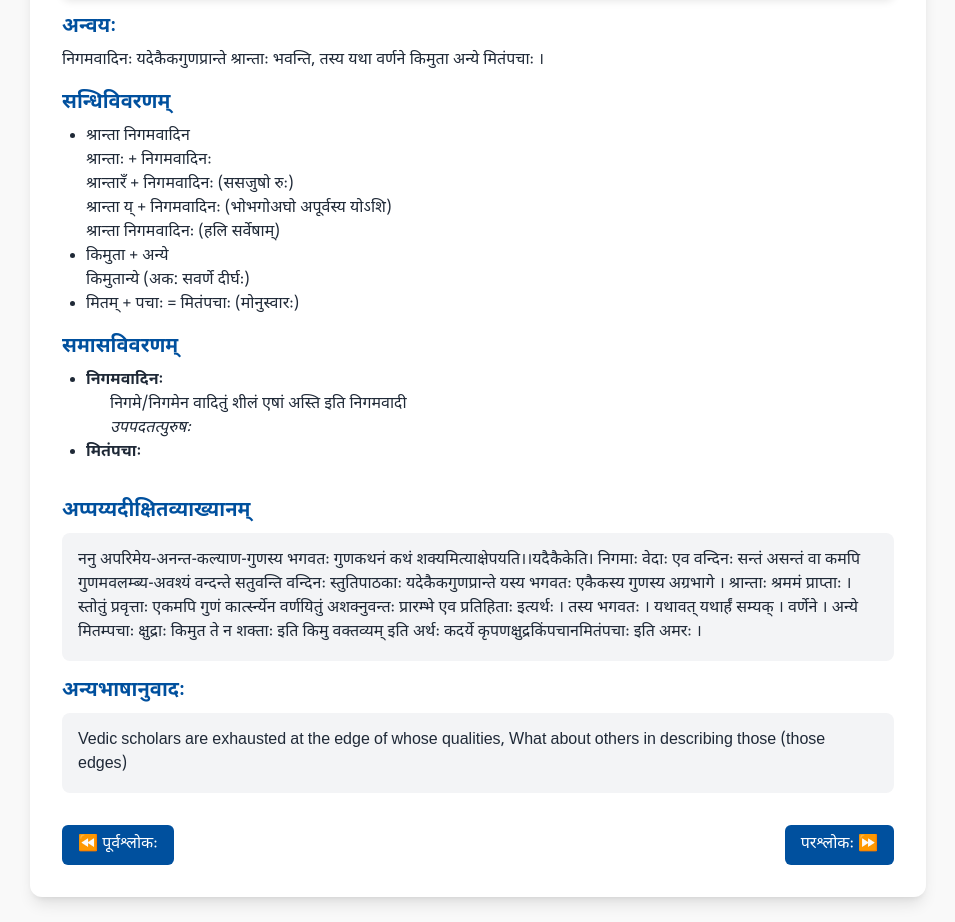
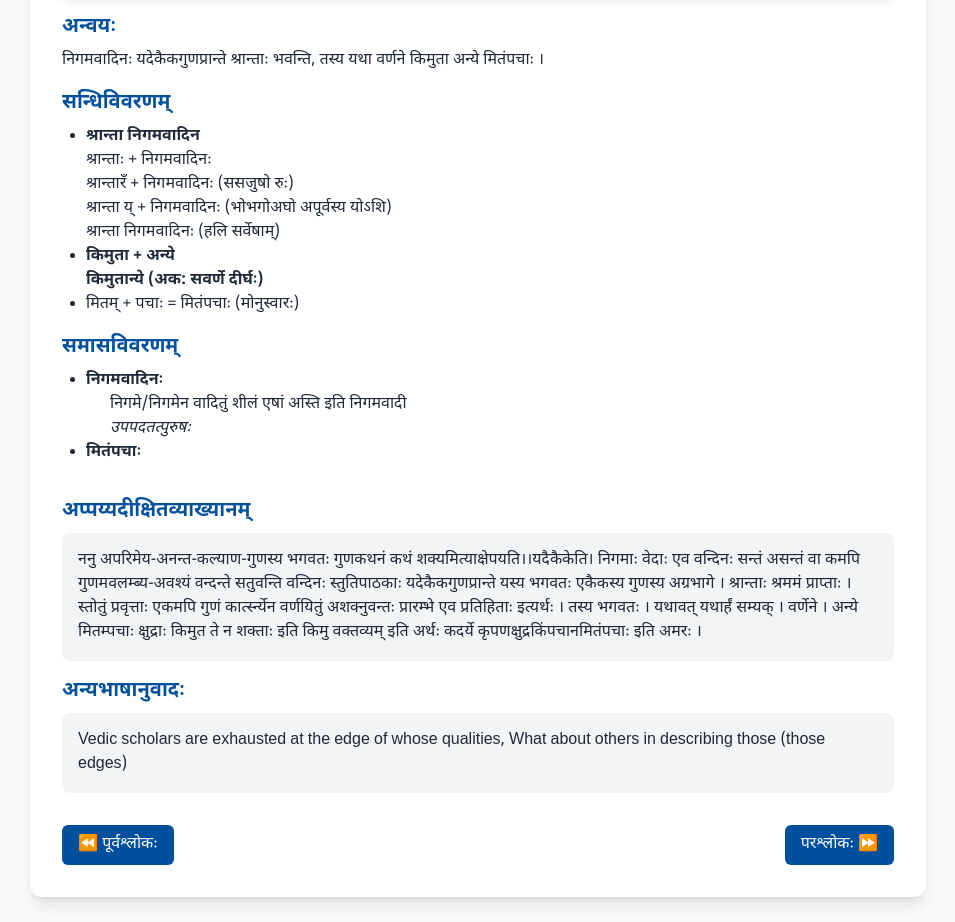
Before and after one commit to maniven655/kavya, a plain HTML site: page yadavabhyudaya/sarga1/shloka2.html in a window 1280 px wide. Shown: the part 2431-3353 px from the top of the page, without its empty margins (162-1117 px from the left). Drawn offline with nearby package versions, Linux system fonts and the light colour scheme.

Commit message:
Update shloka2.html

```diff
--- a/yadavabhyudaya/sarga1/shloka2.html
+++ b/yadavabhyudaya/sarga1/shloka2.html
@@ -309,16 +309,18 @@
     <div class="section">
         <h3 class="text-xl font-semibold mb-2 text-[#00509e]">सन्धिविवरणम्</h3>
         <ul class="list-disc ml-6 text-base mb-4">
-            <li>श्रान्ता निगमवादिन
+            <li>
+              <strong> श्रान्ता निगमवादिन </strong>
              <ul> श्रान्ताः + निगमवादिनः
               <li> श्रान्तारँ + निगमवादिनः  (ससजुषो रुः)</li>
               <li> श्रान्ता य् + निगमवादिनः (भोभगोअघो अपूर्वस्य योऽशि) </li>
               </li> श्रान्ता निगमवादिनः (हलि सर्वेषाम्) </li>
              </ul>
             </li>
-            <li>किमुता + अन्ये
+            <li>
+              <strong>किमुता + अन्ये</strong>
              <ul>
-              <li> किमुतान्ये (अक: सवर्णे दीर्घः) </li>
+              <li> <strong>किमुतान्ये (अक: सवर्णे दीर्घः) </strong> </li>
              </ul>
             </li>
 
```
